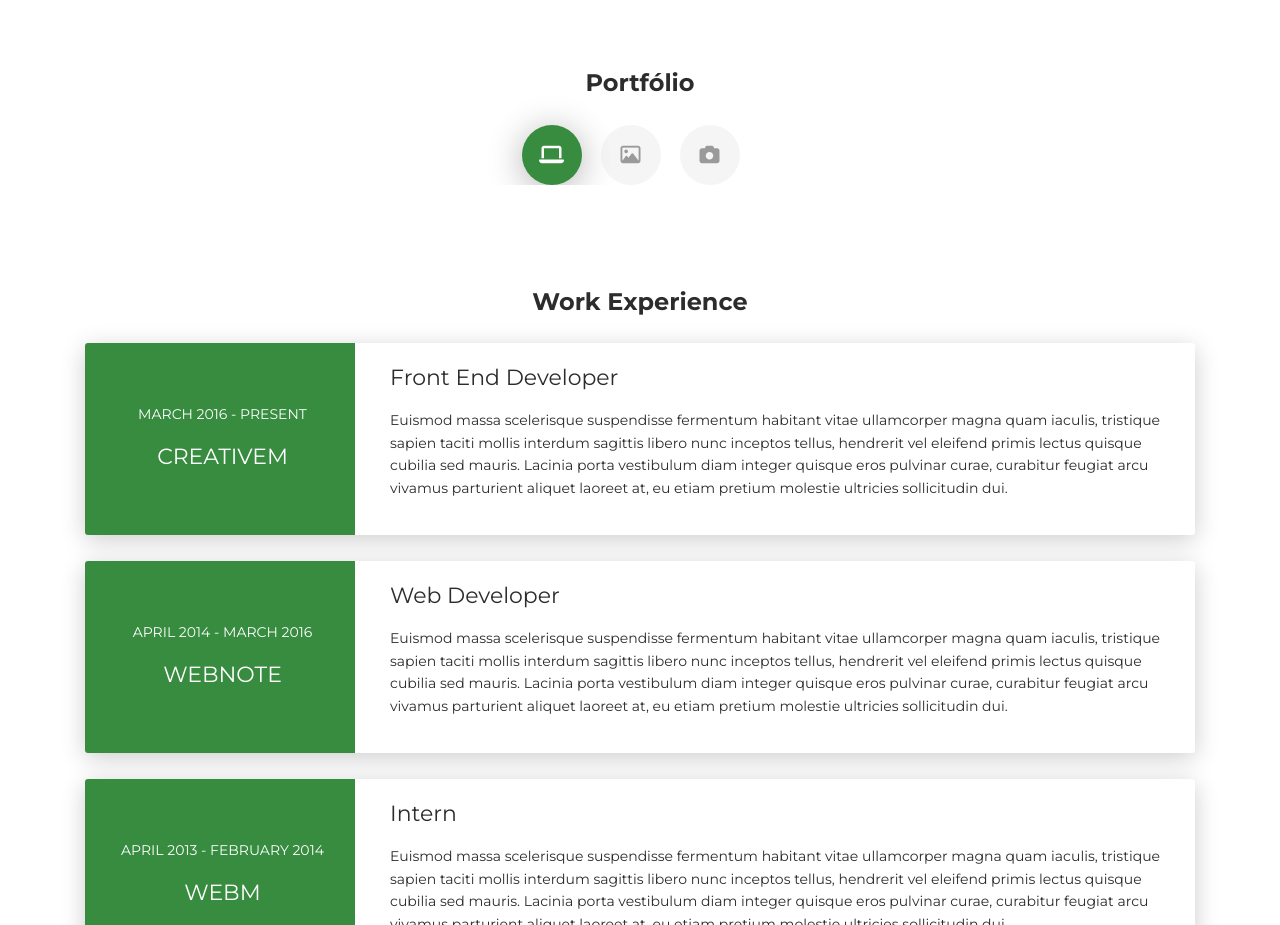
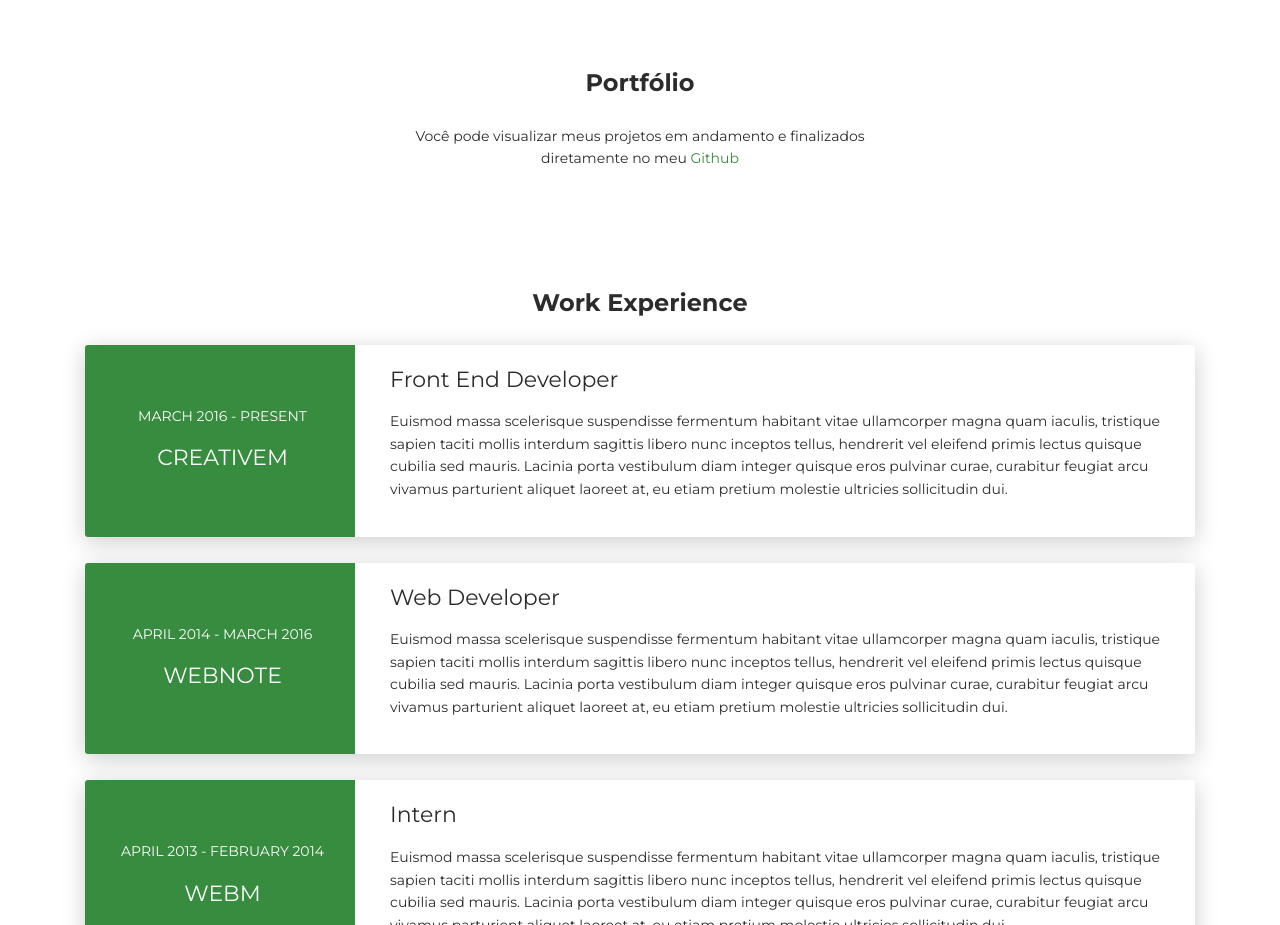
Before and after one commit to developerdevice/developerdevice.github.io, a plain HTML site: page index.html in a window 1280 px wide. Shown: the part 1360-2285 px from the top of the page. Drawn offline with Linux system fonts and the light colour scheme.

Commit message:
Update index.html

```diff
--- a/index.html
+++ b/index.html
@@ -154,9 +154,7 @@
         <div class="h4 text-center mb-4 title">Portfólio</div>
         <div class="nav-align-center">
           <ul class="nav nav-pills nav-pills-primary" role="tablist">
-            <li class="nav-item"><a class="nav-link active" data-toggle="tab" href="#web-development" role="tablist"><i class="fa fa-laptop" aria-hidden="true"></i></a></li>
-            <li class="nav-item"><a class="nav-link" data-toggle="tab" href="#graphic-design" role="tablist"><i class="fa fa-picture-o" aria-hidden="true"></i></a></li>
-            <li class="nav-item"><a class="nav-link" data-toggle="tab" href="#Photography" role="tablist"><i class="fa fa-camera" aria-hidden="true"></i></a></li>
+            <p>Você pode visualizar meus projetos em andamento e finalizados diretamente no meu <a href="#">Github</a></p>
           </ul>
         </div>
       </div>
```
